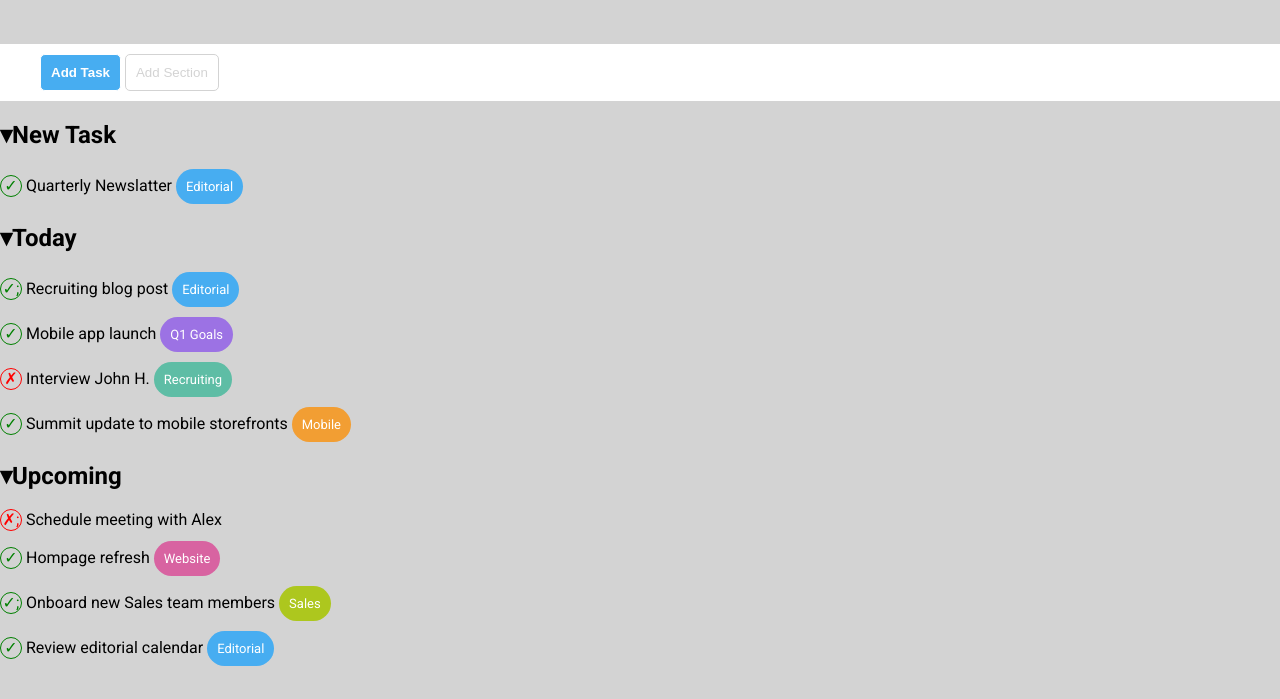
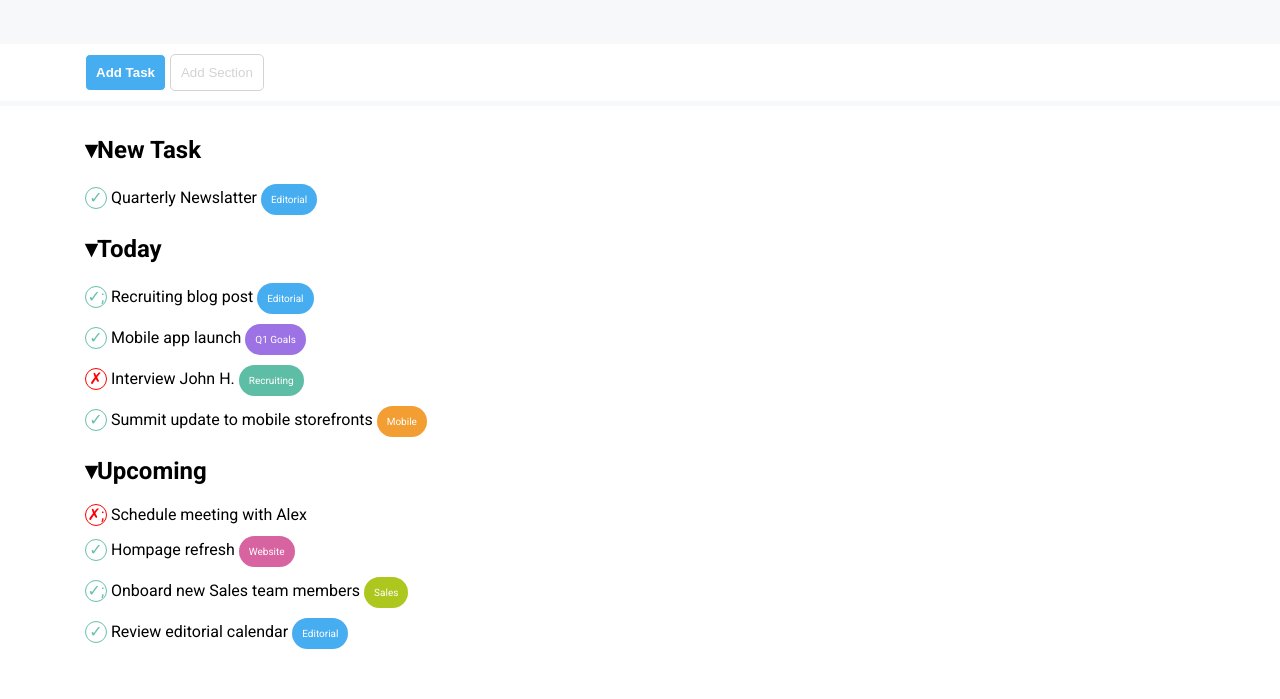
Before and after one commit to NicholasConti/html-css-toboolist, a plain HTML site: page index.html in a window 1280 px wide. Shown: the part 107-806 px from the top of the page. Drawn offline with Linux system fonts and the light colour scheme.

Commit message:
commenti

```diff
--- a/css/style.css
+++ b/css/style.css
@@ -1,5 +1,5 @@
 body{
-    background-color: lightgrey;
+    background-color: #F6F8F9;
     font-family: 'Roboto', sans-serif;
     margin: 0;
 }
@@ -32,9 +32,10 @@ h1{
 
 }
 
+/* add task & section */
 .buttons{
     background-color: white;
-    padding: 10px 40px;
+    padding: 10px 85px;
 
 }
 
@@ -55,10 +56,18 @@ h1{
     background-color: white;
 }
 
+/* elementi lista */
+
+.list{
+    background-color: white;
+    padding: 10px 85px 50px;
+    margin-top: 5px;
+}
 .row{
     margin-top: 10px;
 }
 
+/* classi check e cross */
 .circle{
     display: inline-block;
     border: 1px solid;
@@ -70,8 +79,8 @@ h1{
 
 
 .green{
-    color: green;
-    border-color: green;
+    color: #64c1ab;
+    border-color: #64c1ab;
 
 }
 
@@ -81,13 +90,13 @@ h1{
 }
 
 
-
+/* classi etichette colorate */
 .etichetta{
     display: inline-block;
     color: white;
     padding: 10px;
     border-radius: 20px;
-    font-size: small;
+    font-size: 10px;
 }
 
 .azzurra{
--- a/index.html
+++ b/index.html
@@ -19,11 +19,14 @@
     <!-- fine header -->
     <!-- inizio main -->
     <main class="container">
+        <!-- buttons -->
         <div class="buttons">
             <button class="add task">Add Task</button>
             <button class="add section">Add Section</button>
         </div>
-        <div class="list">
+        <!-- /buttons -->
+        <!-- liste -->
+        <div class="list ">
             <h2>&blacktriangledown;New Task</h2>
             <div class="row">
                 <div class="circle green">&check;</div>
@@ -76,6 +79,7 @@
             </div>
 
         </div>
+        <!-- /liste -->
 
 
     </main>
```
